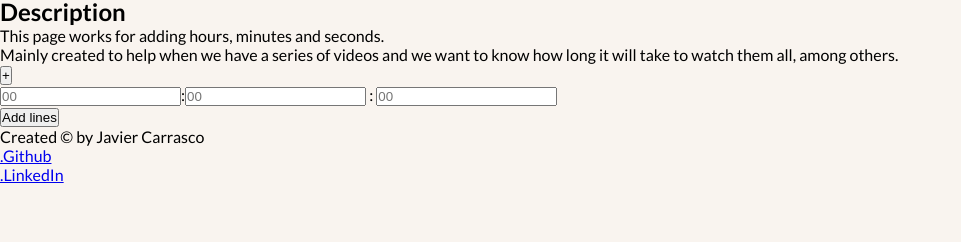
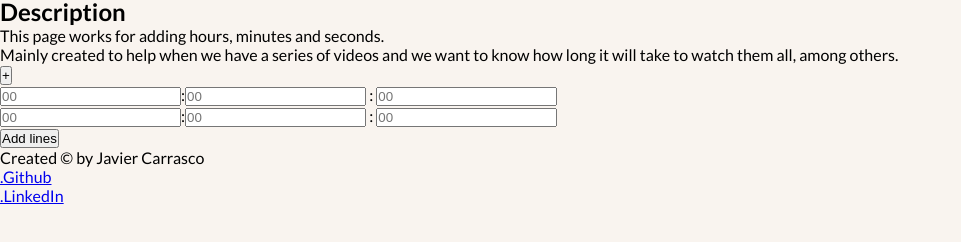
Before and after one commit to JavierCarrasco08/add-time, a website: page index.html in a window 1280 px wide. Shown: the part 42-284 px from the top of the page, without its empty margins (0-961 px from the left). Drawn offline with Linux system fonts and the light colour scheme.

Commit message:
feat: Configuring inputs

```diff
--- a/index.html
+++ b/index.html
@@ -47,10 +47,43 @@
               <input
                 type="text"
                 class="calculate__input"
+                maxlength="2"
+                autocomplete="off"
                 placeholder="00" /><span>:</span
-              ><input type="text" class="calculate__input" placeholder="00" />
+              ><input
+                type="text"
+                class="calculate__input"
+                placeholder="00"
+                autocomplete="off"
+                maxlength="2" />
               <span>:</span>
-              <input type="text" class="calculate__input" placeholder="00" />
+              <input
+                type="text"
+                class="calculate__input"
+                placeholder="00"
+                autocomplete="off"
+                maxlength="2" />
+            </div>
+            <div class="calculate__groupt">
+              <input
+                type="text"
+                class="calculate__input"
+                maxlength="2"
+                autocomplete="off"
+                placeholder="00" /><span>:</span
+              ><input
+                type="text"
+                class="calculate__input"
+                placeholder="00"
+                autocomplete="off"
+                maxlength="2" />
+              <span>:</span>
+              <input
+                type="text"
+                class="calculate__input"
+                placeholder="00"
+                autocomplete="off"
+                maxlength="2" />
             </div>
           </div>
           <div class="calculate__oup">
```
